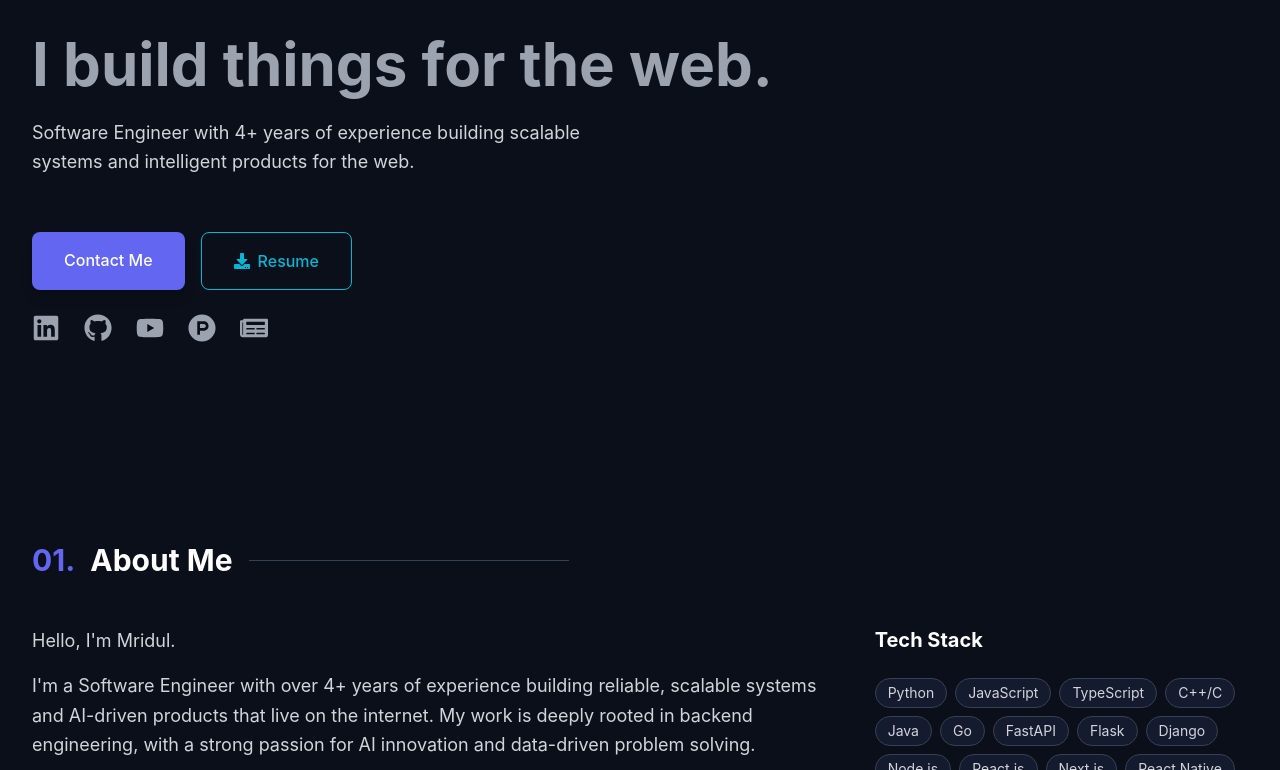
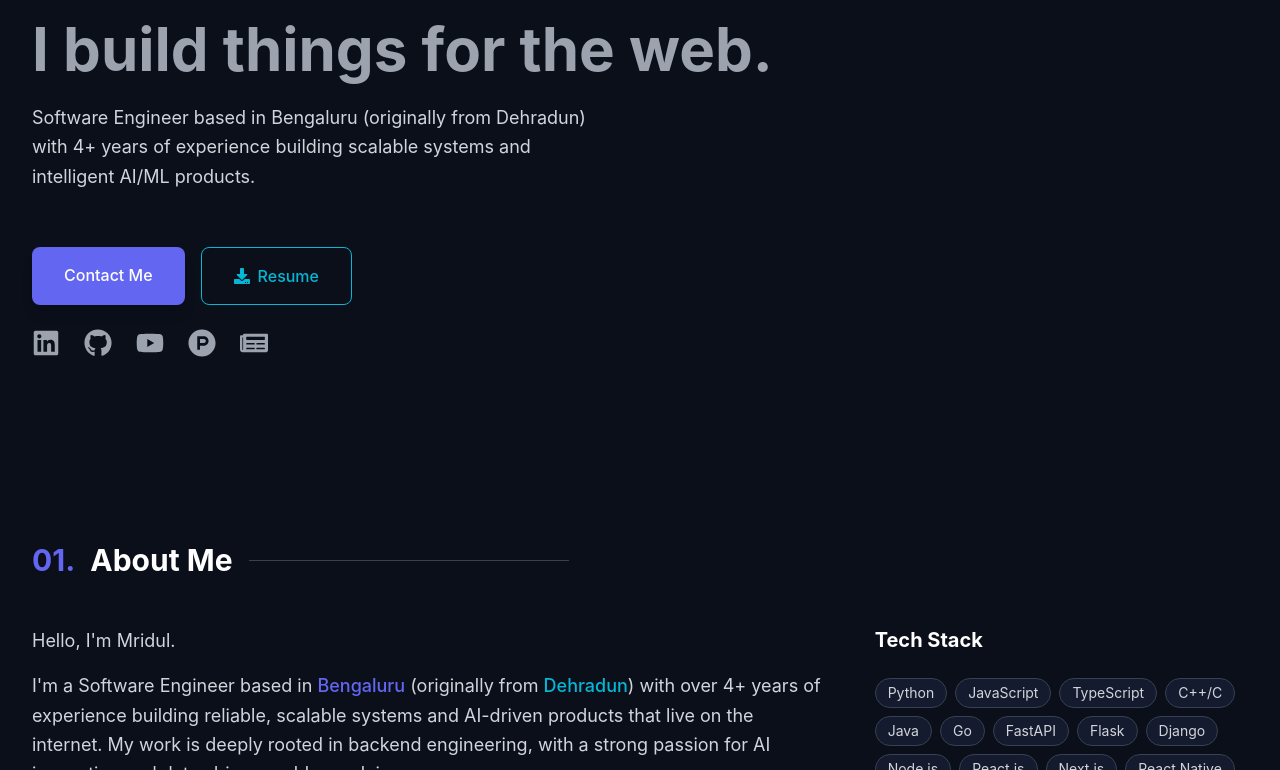
Before and after one commit to mridul217/MridulPortfolio, a React (Vite) app: page / in a window 1280 px wide. Shown: the part 290-1060 px from the top of the page. Built offline with nearby package versions, Linux system fonts and the light colour scheme.

Commit message:
gtag added. plus seo optimized.

```diff
--- a/index.html
+++ b/index.html
@@ -4,9 +4,80 @@
 <head>
   <meta charset="UTF-8" />
   <meta name="viewport" content="width=device-width, initial-scale=1.0" />
+  <meta name="google-site-verification" content="ui7yg4AuvlBy1BWk0eWgc1O3W3CfgqRIUI0h__v8CiU" />
+
+  <!-- Primary Meta Tags -->
+  <title>Mridul Sharma - AI/ML Engineer | Bengaluru</title>
+  <meta name="title" content="Mridul Sharma - AI/ML Engineer | Bengaluru">
+  <meta name="description"
+    content="Portfolio of Mridul Sharma (mridul217), a Software Engineer and AI/ML Specialist based in Bengaluru, India. Originally from Dehradun. Expert in Generative AI, LLMs, and Python.">
+  <meta name="keywords"
+    content="Mridul Sharma, mridul217, Software Engineer Bengaluru, AI ML Engineer Bangalore, Mridul Dehradun, Generative AI, LLMs, Computer Science, Graphic Era University">
+  <meta name="author" content="Mridul Sharma">
+  <link rel="canonical" href="https://mridul217.netlify.app/" />
+
+  <!-- Open Graph / Facebook -->
+  <meta property="og:type" content="website">
+  <meta property="og:url" content="https://mridul217.netlify.app/">
+  <meta property="og:title" content="Mridul Sharma - AI/ML Engineer | Bengaluru">
+  <meta property="og:description"
+    content="Portfolio of Mridul Sharma (mridul217), a Software Engineer and AI/ML Specialist based in Bengaluru (from Dehradun). Expert in Generative AI technology.">
+  <meta property="og:image" content="https://mridul217.netlify.app/og-image.png">
+
+  <!-- Twitter -->
+  <meta property="twitter:card" content="summary_large_image">
+  <meta property="twitter:url" content="https://mridul217.netlify.app/">
+  <meta property="twitter:title" content="Mridul Sharma - AI/ML Engineer | Bengaluru">
+  <meta property="twitter:description"
+    content="Portfolio of Mridul Sharma (mridul217), a Software Engineer and AI/ML Specialist based in Bengaluru.">
+  <meta property="twitter:image" content="https://mridul217.netlify.app/og-image.png">
+
   <link rel="icon" type="image/svg+xml" href="/favicon.svg" />
-  <title>Mridul | Software Engineer</title>
 
+  <!-- Google tag (gtag.js) -->
+  <script async src="https://www.googletagmanager.com/gtag/js?id=G-89T07ZQRBC"></script>
+  <script>
+    window.dataLayer = window.dataLayer || [];
+    function gtag() { dataLayer.push(arguments); }
+    gtag('js', new Date());
+
+    gtag('config', 'G-89T07ZQRBC');
+  </script>
+
+  <!-- Schema.org JSON-LD -->
+  <script type="application/ld+json">
+      {
+        "@context": "https://schema.org",
+        "@type": "Person",
+        "name": "Mridul Sharma",
+        "url": "https://mridul217.netlify.app/",
+        "image": "https://mridul217.netlify.app/og-image.png",
+        "sameAs": [
+          "https://linkedin.com/in/mridul217",
+          "https://github.com/mridul217",
+          "https://www.youtube.com/@MridulsAIForge",
+          "https://www.producthunt.com/@mridul21",
+          "http://techblogsbymridul.netlify.app/"
+        ],
+        "jobTitle": "Software Engineer",
+        "worksFor": {
+          "@type": "Organization",
+          "name": "Apica (LogiqAI)"
+        },
+        "address": {
+          "@type": "PostalAddress",
+          "addressLocality": "Bengaluru",
+          "addressRegion": "Karnataka",
+          "addressCountry": "India"
+        },
+        "description": "Software Engineer based in Bengaluru, originally from Dehradun.",
+        "alumniOf": {
+          "@type": "CollegeOrUniversity",
+          "name": "Graphic Era University",
+          "location": "Dehradun"
+        }
+      }
+    </script>
 </head>
 
 <body>
--- a/src/data/resume.tsx
+++ b/src/data/resume.tsx
@@ -5,9 +5,9 @@ export const personalInfo = {
     name: "Mridul Sharma",
     title: "Software Engineer",
     email: "sharma.mridul217@gmail.com",
-    location: "India",
+    location: "Bengaluru, India",
     phone: "+91-8126026826",
-    about: "Software Engineer with 4+ years of experience building scalable systems and intelligent products for the web.",
+    about: "Software Engineer based in Bengaluru (originally from Dehradun) with 4+ years of experience building scalable systems and intelligent AI/ML products.",
     social: [
         {
             name: "LinkedIn",
--- a/src/sections/About.tsx
+++ b/src/sections/About.tsx
@@ -18,7 +18,7 @@ export default function About() {
             Hello, I&apos;m Mridul.
           </p>
           <p>
-            I&apos;m a Software Engineer with over 4+ years of experience building reliable, scalable systems and AI-driven products that live on the internet. My work is deeply rooted in backend engineering, with a strong passion for AI innovation and data-driven problem solving.
+            I&apos;m a Software Engineer based in <span className="text-primary font-medium">Bengaluru</span> (originally from <span className="text-secondary dark:text-accent font-medium">Dehradun</span>) with over 4+ years of experience building reliable, scalable systems and AI-driven products that live on the internet. My work is deeply rooted in backend engineering, with a strong passion for AI innovation and data-driven problem solving.
           </p>
           <p>
             I specialize in <span className="text-primary">Python</span>, <span className="text-primary">AI/ML</span>, and <span className="text-primary">Full-Stack Engineering</span>, and have had the opportunity to work across diverse environments — from an observability product company to an AI startup, and a large enterprise organization. These experiences have shaped my ability to design robust systems, collaborate across teams, and deliver real-world impact.
```
